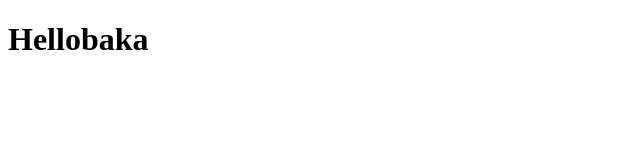
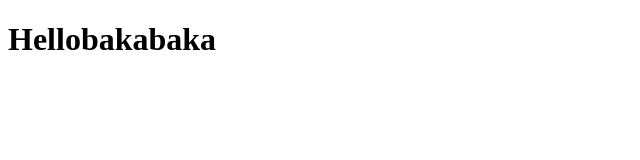
Before and after one commit to YutaroOshita/myfirstrepository, a plain HTML site: page index.html in a window 1280 px wide. Shown: the whole page, without its empty margins (0-640 px from the left). Drawn offline with Linux system fonts and the light colour scheme.

Commit message:
komittosimasu

```diff
--- a/index.html
+++ b/index.html
@@ -7,7 +7,7 @@
     <title>Document</title>
 </head>
 <body>
-    <h1>Hellobaka
+    <h1>Hellobakabaka
 
     </h1>
 </body>
```
